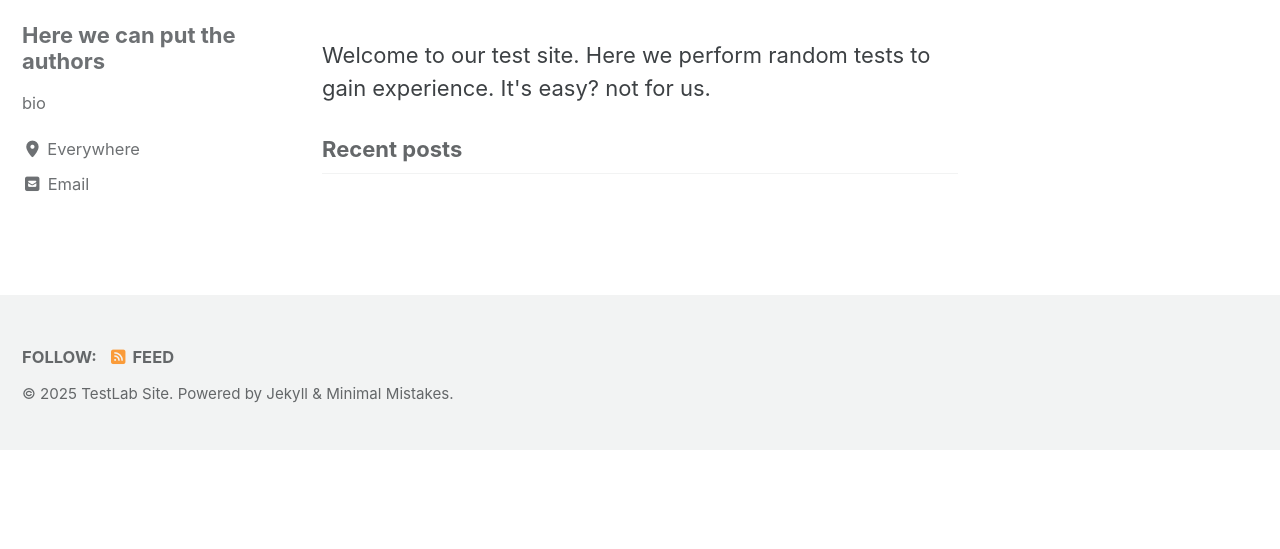
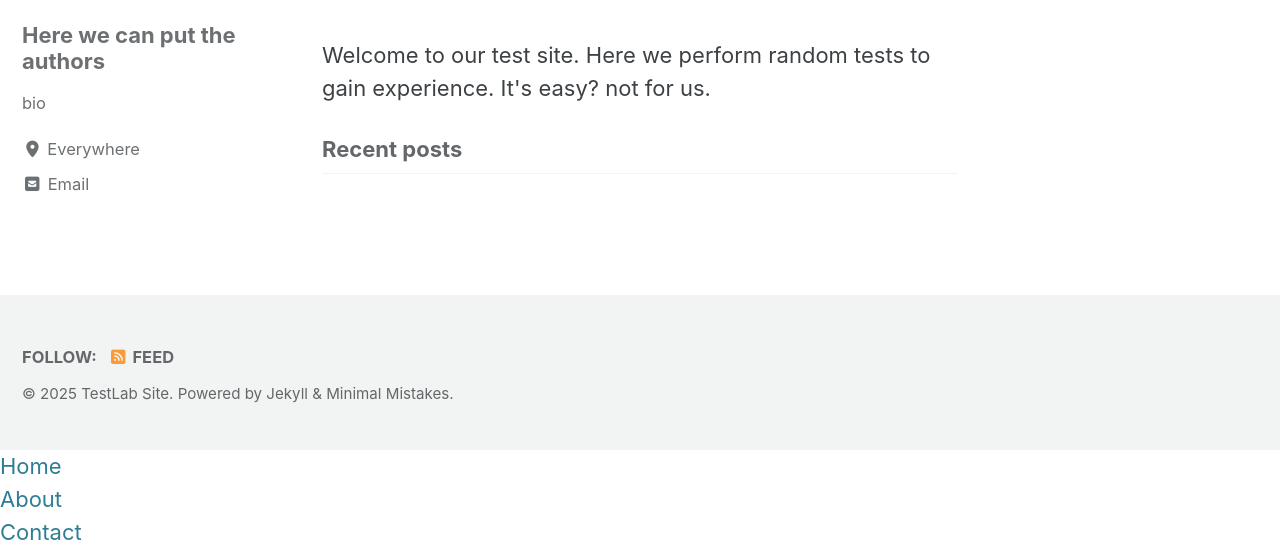
Before and after one commit to GitForTest3141592/TestLab, a Jekyll site: the page built from index.html, in a window 1280 px wide. Shown: the part 549-1098 px from the top of the page. Built offline with Jekyll 4.4.1, drawn with Linux system fonts in a browser that asks for light colours; cached includes are drawn as plain includes; the list of posts is cut into pages by our own code; before the commit the page ends 999 px from its top, so only the background shows below that.

Commit message:
Update default.html

```diff
--- a/_layouts/default.html
+++ b/_layouts/default.html
@@ -42,6 +42,14 @@
       </footer>
     </div>
 
+    <nav>
+      <ul>
+        <li><a href="/">Home</a></li>
+        <li><a href="//">About</a></li>
+        <li><a href="/contact/">Contact</a></li>
+      </ul>
+    </nav>
+
     {% include scripts.html %}
   </body>
 </html>
```
